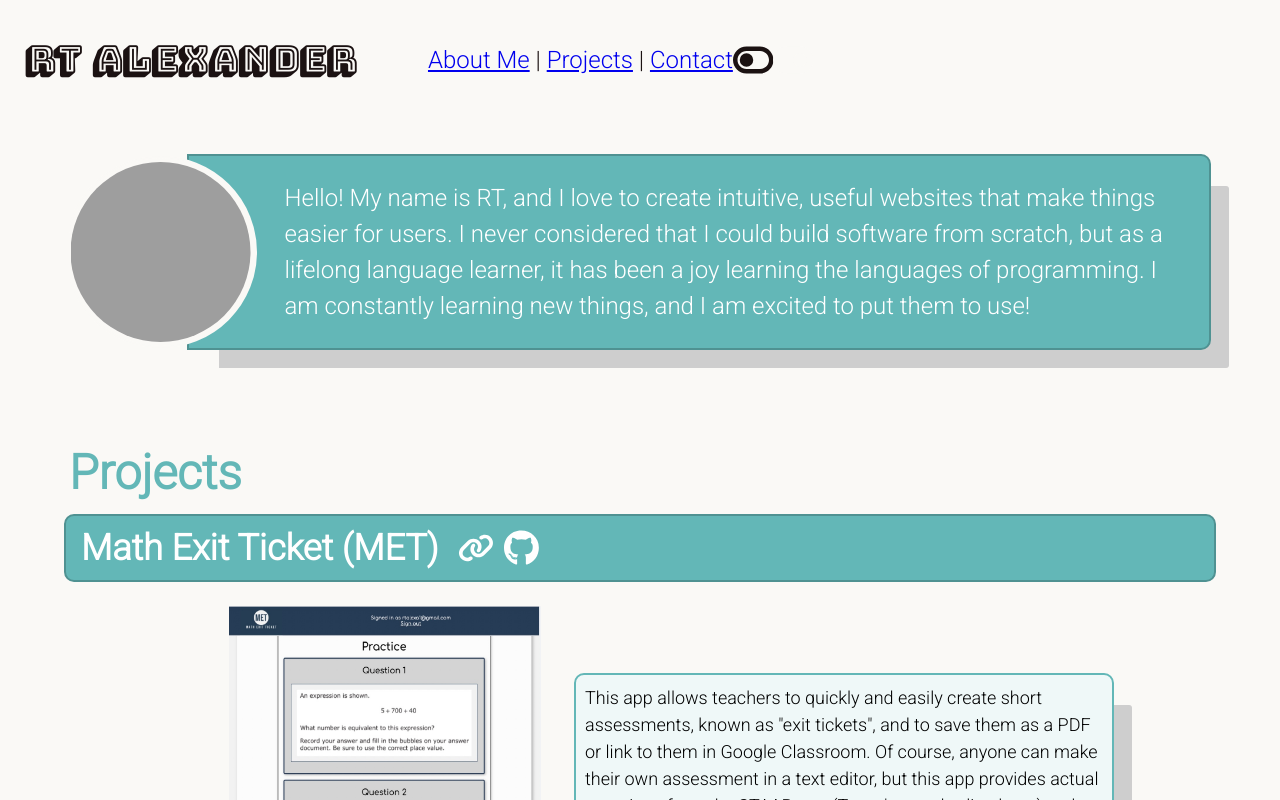
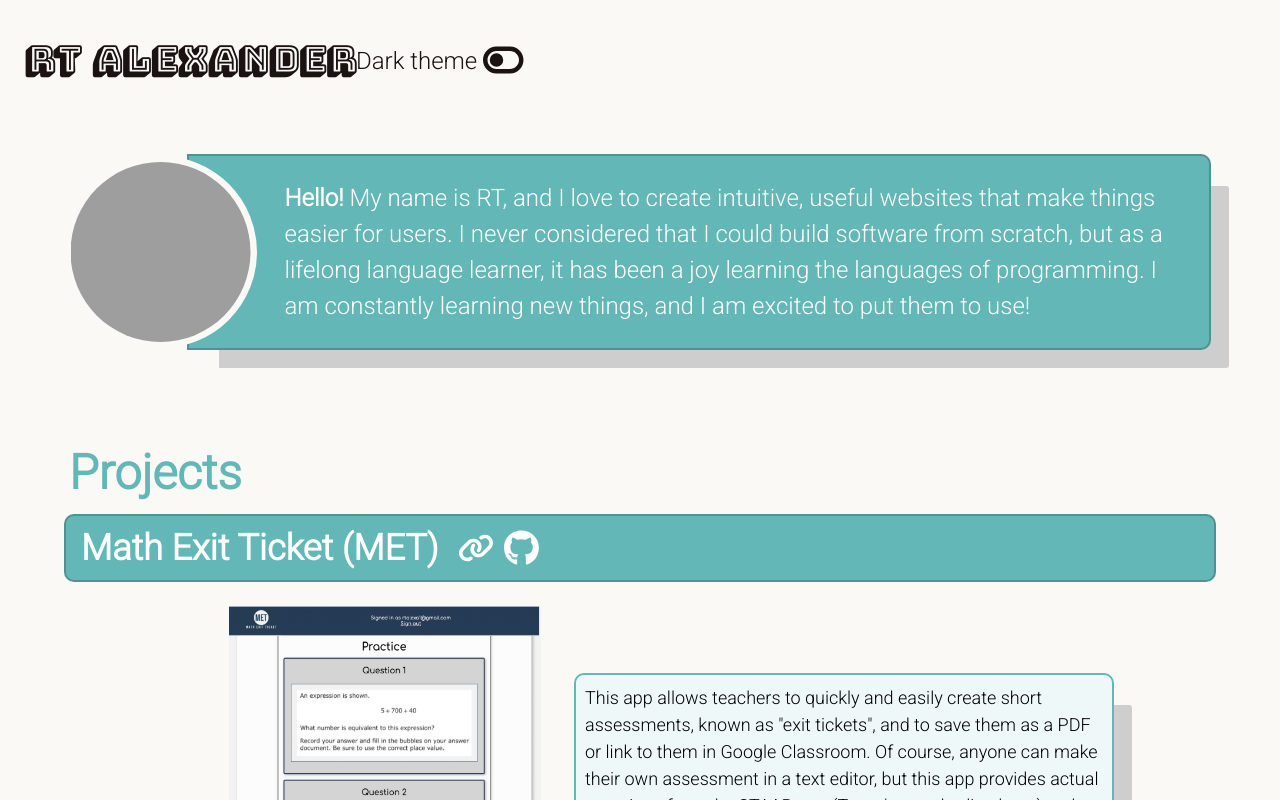
Before and after one commit to rtalexa1/portfolio, a Vue app: page /#/ in a window 1280 px wide. Shown: the top 800 px of the page. Built offline with nearby package versions, Linux system fonts and the light colour scheme; grey boxes are pictures that could not be loaded.

Commit message:
Configure dark theme

```diff
--- a/src/App.vue
+++ b/src/App.vue
@@ -1,27 +1,88 @@
 <template>
-  <nav>
-    <h1>RT Alexander</h1>
-    <div class="nav-links">
-      <router-link to="/" v-if="$route.path !== '/'">Home</router-link>
-      <span v-if="$route.path !== '/'"> | </span>
-      <a href="about-me">About Me</a> | <a href="#projects">Projects</a> |
-      <a href="contact-form">Contact</a>
-    </div>
-    <div class="toggle-buttons">
-      <font-awesome-icon
-        icon="fa-solid fa-toggle-off"
-        size="xl"
-        style="color: #1b1212"
-      />
-      <font-awesome-icon
-        icon="fa-solid fa-toggle-on"
-        size="xl"
-        style="color: #faf9f6"
-      />
-    </div>
-  </nav>
+  <NavBar
+    @activate-dark-theme="activateDarkTheme"
+    @deactivate-dark-theme="deactivateDarkTheme"
+  />
   <router-view />
 </template>
+
+<script>
+import NavBar from "./components/NavBar.vue";
+
+export default {
+  components: {
+    NavBar,
+  },
+  methods: {
+    activateDarkTheme() {
+      const body = document.getElementsByTagName("body")[0];
+      body.classList.add("dark-theme");
+      this.activateAboutMeDarkTheme();
+      this.activateProjectsDarkTheme();
+      this.activateContactDarkTheme();
+    },
+    deactivateDarkTheme() {
+      const body = document.getElementsByTagName("body")[0];
+      body.classList.remove("dark-theme");
+      this.deactivateAboutMeDarkTheme();
+      this.deactivateProjectsDarkTheme();
+      this.deactivateContactDarkTheme();
+    },
+    activateAboutMeDarkTheme() {
+      const photoContainer = document.getElementById("photo-container");
+      photoContainer.style.borderColor = "#376767";
+      photoContainer.style.backgroundColor = "#376767";
+
+      const aboutMeText = document.getElementById("about-me-text");
+      aboutMeText.classList.add("text-dark-theme");
+    },
+    deactivateAboutMeDarkTheme() {
+      const photoContainer = document.getElementById("photo-container");
+      photoContainer.style.borderColor = "#faf9f6";
+      photoContainer.style.backgroundColor = "#faf9f6";
+
+      const aboutMeText = document.getElementById("about-me-text");
+      aboutMeText.classList.remove("text-dark-theme");
+    },
+    activateProjectsDarkTheme() {
+      const title = document.getElementById("projects-title");
+      title.style.color = "white";
+
+      const titles = document.getElementsByClassName("project-title");
+      for (let i = 0; i < titles.length; i++) {
+        titles[i].classList.add("text-dark-theme");
+      }
+
+      const synopses = document.getElementsByClassName("project-synopsis");
+      for (let i = 0; i < synopses.length; i++) {
+        synopses[i].classList.add("text-dark-theme");
+      }
+    },
+    deactivateProjectsDarkTheme() {
+      const title = document.getElementById("projects-title");
+      title.style.color = "#63b7b7";
+
+      const titles = document.getElementsByClassName("project-title");
+      for (let i = 0; i < titles.length; i++) {
+        titles[i].classList.remove("text-dark-theme");
+      }
+
+      const synopses = document.getElementsByClassName("project-synopsis");
+      for (let i = 0; i < synopses.length; i++) {
+        synopses[i].classList.remove("text-dark-theme");
+      }
+    },
+    activateContactDarkTheme() {
+      const contactForm = document.getElementById("contact-form");
+      contactForm.classList.add("text-dark-theme");
+    },
+    deactivateContactDarkTheme() {
+      const contactForm = document.getElementById("contact-form");
+      contactForm.classList.remove("text-dark-theme");
+    },
+  },
+};
+</script>
 
 <style lang="scss">
 *,
@@ -53,21 +114,4 @@ html {
   overflow-y: scroll;
   height: 100%;
 }
-
-nav {
-  display: flex;
-  justify-content: flex-start;
-  align-items: center;
-  width: 100%;
-  height: 5em;
-  padding: 1em;
-  font-family: "Bungee Shade", cursive;
-  background-color: #faf9f6;
-  color: #1b1212;
-}
-
-.nav-links {
-  margin-left: 3em;
-  font-family: "Roboto", sans-serif;
-}
 </style>
--- a/src/components/AboutMe.vue
+++ b/src/components/AboutMe.vue
@@ -1,18 +1,18 @@
 <template>
   <div class="about-me-container" id="about-me">
-    <div class="photo-container">
+    <div class="photo-container" id="photo-container">
       <img
         src="../assets/IMG_20200412_161025_2.png"
         alt="RT picture"
         class="about-me-pic"
       />
     </div>
-    <p class="about-me-text">
-      Hello! My name is RT, and I love to create intuitive, useful websites that
-      make things easier for users. I never considered that I could build
-      software from scratch, but as a lifelong language learner, it has been a
-      joy learning the languages of programming. I am constantly learning new
-      things, and I am excited to put them to use!
+    <p class="about-me-text" id="about-me-text">
+      <strong>Hello!</strong> My name is RT, and I love to create intuitive,
+      useful websites that make things easier for users. I never considered that
+      I could build software from scratch, but as a lifelong language learner,
+      it has been a joy learning the languages of programming. I am constantly
+      learning new things, and I am excited to put them to use!
     </p>
   </div>
 </template>
@@ -67,4 +67,11 @@ export default {
   background-color: #63b7b7;
   color: white;
 }
+
+.text-dark-theme {
+  box-shadow: 0 0 0 0;
+  border: solid 2px #376767;
+  background-color: #4f9292;
+  color: white;
+}
 </style>
--- a/src/components/ContactForm.vue
+++ b/src/components/ContactForm.vue
@@ -25,4 +25,11 @@ div {
   background: #63b7b7;
   color: white;
 }
+
+.text-dark-theme {
+  box-shadow: 0 0 0 0;
+  border: solid 2px #376767;
+  background-color: #4f9292;
+  color: white;
+}
 </style>
--- /dev/null
+++ b/src/components/NavBar.vue
@@ -0,0 +1,121 @@
+<template>
+  <nav>
+    <h1>RT Alexander</h1>
+    <!-- <div class="nav-links">
+      <router-link to="/" v-if="$route.path !== '/'">Home</router-link>
+      <span v-if="$route.path !== '/'"> | </span>
+      <a href="about-me">About Me</a> | <a href="#projects">Projects</a> |
+      <a href="contact-form">Contact</a>
+    </div> -->
+    <div class="toggle-buttons">
+      Dark theme
+      <font-awesome-icon
+        v-if="theme === 'light'"
+        id="on-button"
+        icon="fa-solid fa-toggle-off"
+        size="xl"
+        style="color: #1b1212; cursor: pointer"
+        @click="toggleTheme"
+      />
+      <font-awesome-icon
+        v-else-if="theme === 'dark'"
+        id="off-button"
+        icon="fa-solid fa-toggle-on"
+        size="xl"
+        style="color: #faf9f6; cursor: pointer"
+        @click="toggleTheme"
+      />
+    </div>
+  </nav>
+</template>
+
+<script>
+export default {
+  name: "NavBar",
+  data() {
+    return {
+      theme: "light",
+    };
+  },
+  emits: ["activateDarkTheme", "deactivateDarkTheme"],
+  methods: {
+    toggleTheme() {
+      this.theme === "light" ? (this.theme = "dark") : (this.theme = "light");
+    },
+  },
+  updated() {
+    const navBar = document.getElementsByTagName("nav")[0];
+    // const onButton = document.getElementById("on-button");
+    // const offButton = document.getElementById("off-button");
+    if (this.theme === "dark") {
+      navBar.classList.add("dark-theme");
+      this.$emit("activateDarkTheme");
+      // onButton.classList.add("fade-out");
+      // offButton.classList.add("fade-in");
+    } else {
+      navBar.classList.remove("dark-theme");
+      this.$emit("deactivateDarkTheme");
+      // onButton.classList.add("fade-in");
+      // offButton.classList.add("fade-out");
+    }
+  },
+};
+</script>
+
+<style>
+nav {
+  display: flex;
+  justify-content: flex-start;
+  align-items: center;
+  width: 100%;
+  height: 5em;
+  padding: 1em;
+  font-family: "Bungee Shade", cursive;
+  background-color: #faf9f6;
+  color: #1b1212;
+}
+
+.nav-links {
+  margin-left: 3em;
+  font-family: "Roboto", sans-serif;
+}
+
+.toggle-buttons {
+  font-family: "Roboto", sans-serif;
+}
+
+.dark-theme {
+  background-color: #1b1212;
+  color: #faf9f6;
+}
+
+.fade-out {
+  animation-name: fadeout;
+  animation-duration: 100ms;
+}
+
+@keyframes fadeout {
+  from {
+    opacity: 100%;
+  }
+
+  to {
+    opacity: 0%;
+  }
+}
+
+.fade-in {
+  animation-name: fadein;
+  animation-duration: 100ms;
+}
+
+@keyframes fadein {
+  from {
+    opacity: 0%;
+  }
+
+  to {
+    opacity: 100%;
+  }
+}
+</style>
--- a/src/components/ProjectsDisplay.vue
+++ b/src/components/ProjectsDisplay.vue
@@ -1,6 +1,6 @@
 <template>
   <div class="projects-container">
-    <h1 class="projects-title">Projects</h1>
+    <h1 class="projects-title" id="projects-title">Projects</h1>
     <div class="project-title">
       <h2>Math Exit Ticket (MET)</h2>
       <font-awesome-icon
@@ -215,6 +215,13 @@ export default {
   font-size: large;
 }
 
+.text-dark-theme {
+  box-shadow: 0 0 0 0;
+  border: solid 2px #376767;
+  background-color: #4f9292;
+  color: white;
+}
+
 .link-container {
   margin: 0.5em;
   border-radius: 10px;
```
